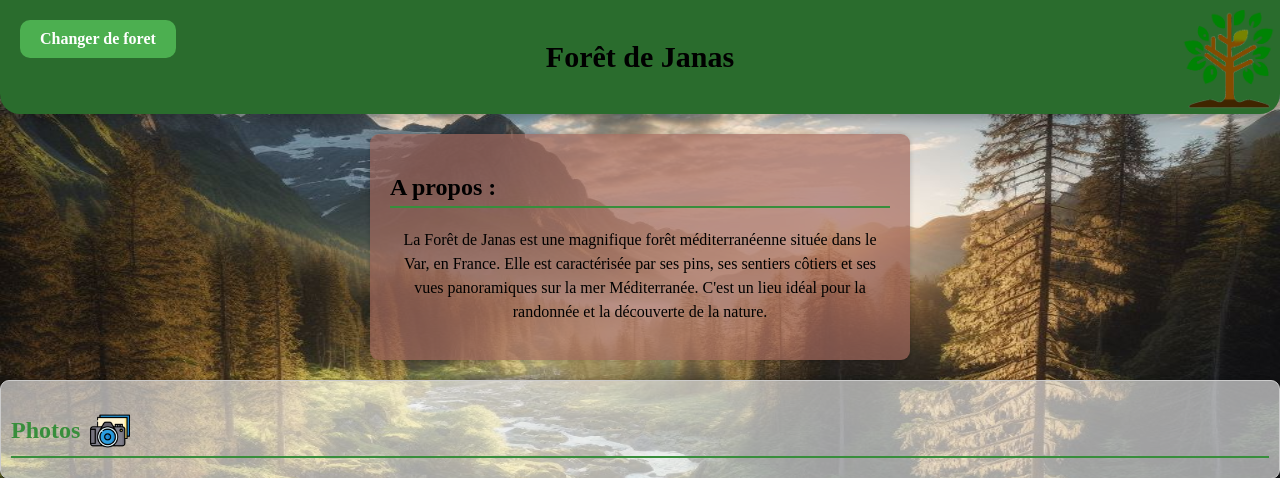
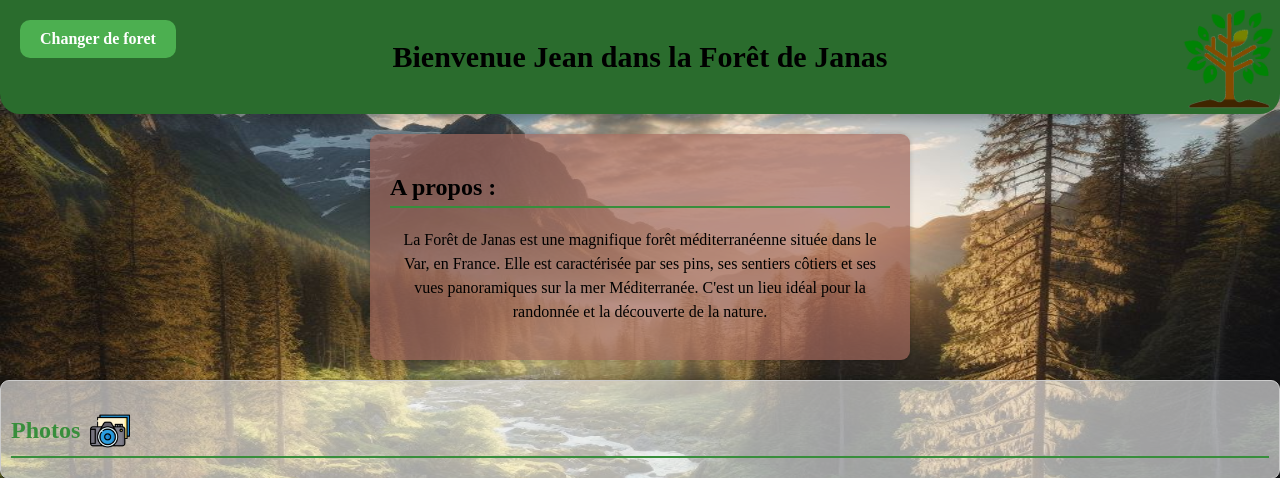
Before and after one commit to Ist4lri/forestManagementApp, a Django app: a page that uses forestmanagementapp2/templates/oneForestSelected.html in a window 1280 px wide. Shown: the top 478 px of the page. Run offline with Django 4.2, Linux system fonts and the light colour scheme; a user stored in the database is signed in; data comes from the database, SQL or seed files in the repository; both versions use the stored data as it was after the commit; parts of the project's set-up code (start-up, migrations or seed data) failed here and were passed over; some libraries are stand-ins or nearby versions.

Commit message:
Implement all forest gard in DB and micro change on the title of the forest page

```diff
--- a/forestmanagementapp2/templates/oneForestSelected.html
+++ b/forestmanagementapp2/templates/oneForestSelected.html
@@ -7,7 +7,11 @@
 </head>
 <body>
     <header>
+        {% if user.is_authenticated %}
+        <h1>Bienvenue {{user.last_name}} dans la {{ nom_foret }}</h1>
+        {% else %}
         <h1>{{ nom_foret }}</h1>
+        {% endif %}
         <a class="forest-return" href="{% url 'enter_forest' %}" title="Choisir une autre forêt">Changer de foret</a>
         {% if user.is_authenticated %}
         <a class="login-link" href="{% url 'deconnexion' %}">
```
Also changed, not shown: ForestDB.sqlite3.
